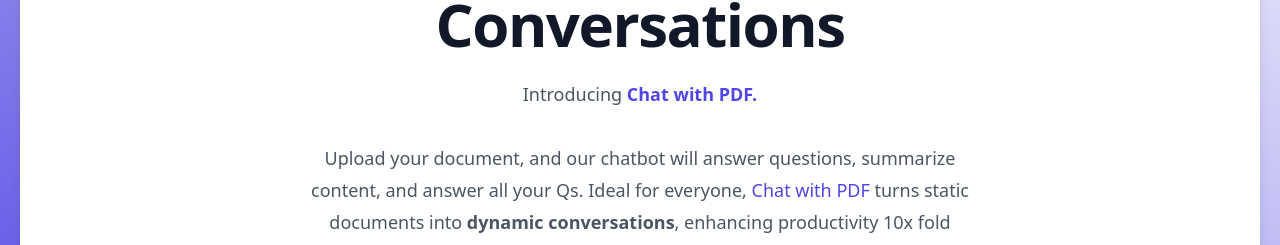
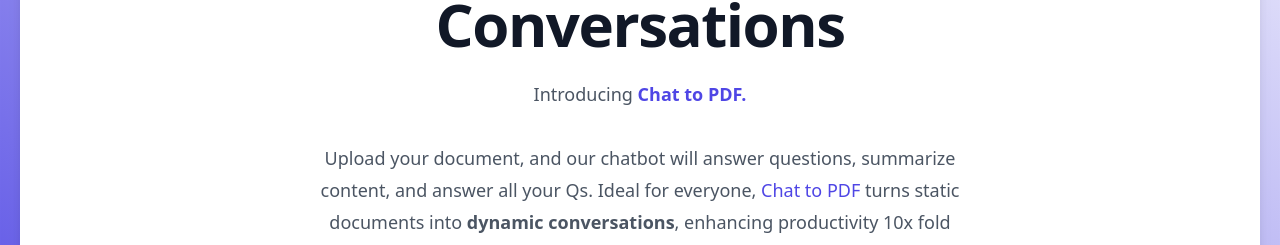
Before and after one commit to sonnysangha/Chat-with-PDF-AI-SAAS-Challenge-App, a Next.js app: page / in a window 1280 px wide. Shown: the part 310-555 px from the top of the page. Built offline with nearby package versions, Linux system fonts and the light colour scheme.

Commit message:
Changes to Name and Pricing

```diff
--- a/app/dashboard/upgrade/page.tsx
+++ b/app/dashboard/upgrade/page.tsx
@@ -108,7 +108,7 @@
             </p>
             <p className="mt-6 flex items-baseline gap-x-1">
               <span className="text-4xl font-bold tracking-tight text-gray-900">
-                $5.99
+                ₹500
               </span>
               <span className="text-sm font-semibold leading-6 text-gray-600">
                 / month
--- a/app/page.tsx
+++ b/app/page.tsx
@@ -66,12 +66,12 @@
 
             <p className="mt-6 text-lg leading-8 text-gray-600">
               Introducing{" "}
-              <span className="font-bold text-indigo-600">Chat with PDF.</span>
+              <span className="font-bold text-indigo-600">Chat to PDF.</span>
               <br />
               <br /> Upload your document, and our chatbot will answer
               questions, summarize content, and answer all your Qs. Ideal for
               everyone, <span className="text-indigo-600">
-                Chat with PDF
+                Chat to PDF
               </span>{" "}
               turns static documents into{" "}
               <span className="font-bold">dynamic conversations</span>,
```
